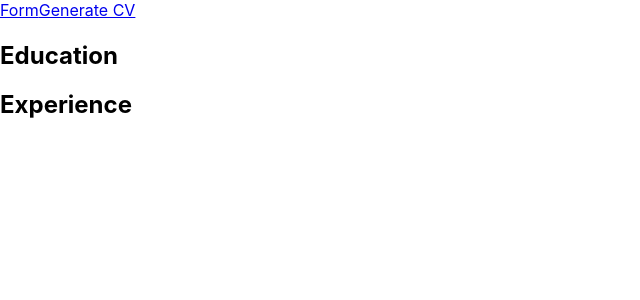
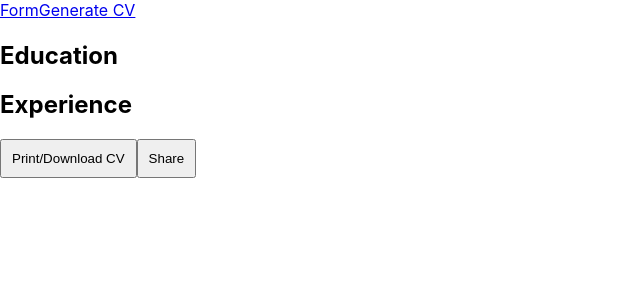
Before and after one commit to eashong2021/CVBuilder, a React (Create React App) app: page /cv in a window 1280 px wide. Shown: the top 300 px of the page, without its empty margins (0-640 px from the left). Built offline with nearby package versions, Linux system fonts and the light colour scheme.

Commit message:
adding route to connect the pages

```diff
--- a/package.json
+++ b/package.json
@@ -9,6 +9,7 @@
     "@testing-library/jest-dom": "^5.16.1",
     "@testing-library/react": "^12.1.2",
     "@testing-library/user-event": "^13.5.0",
+    "history": "^5.2.0",
     "html2canvas": "^1.4.0",
     "jspdf": "^2.5.0",
     "react": "^17.0.2",
--- a/src/App.js
+++ b/src/App.js
@@ -19,8 +19,8 @@ function App() {
   return (
     <>
     <nav>
-      <Link to='/'>Form</Link>
-      <Link to='/cv'>Generate CV</Link>
+      <Link to="/">Form</Link>
+      <Link to="/cv">Generate CV</Link>
     </nav>
 
 
--- a/src/components/Cv/Cv.js
+++ b/src/components/Cv/Cv.js
@@ -1,6 +1,7 @@
 
 
 const Cv = ({personDetails}) =>{
+
     let selector = 0;
     if(personDetails.length > 1){
         selector = personDetails.length - 1;
@@ -25,6 +26,9 @@ const Cv = ({personDetails}) =>{
             <p>{personDetails[selector].experience}</p>
             <p>{personDetails[selector].experience1}</p>
         </section>
+        <button onClick={()=> window.print()}> Print/Download CV</button>
+        <button> Share </button>
+
         </>
     )
 }
--- a/src/containers/FormPage.js
+++ b/src/containers/FormPage.js
@@ -1,7 +1,7 @@
 import React from "react";
 import { useState } from "react";
 import Form from "../components/Form/Form";
-import Cv from '../components/Cv/Cv'
+import { useNavigate } from "react-router-dom";
 
 export const FormPage = ({addPersonDetails}) =>{
 
@@ -27,6 +27,8 @@ export const FormPage = ({addPersonDetails}) =>{
         education1
     }
 
+    let navigate = useNavigate();
+
     const handleSubmit = (e) => {
         e.preventDefault();
 
@@ -42,6 +44,8 @@ export const FormPage = ({addPersonDetails}) =>{
         setAddress('')
         setEducation('')
         setEducation1('')
+
+        navigate('/cv')
 
     }
 
--- a/src/index.js
+++ b/src/index.js
@@ -1,9 +1,10 @@
 import React from 'react';
 import ReactDOM from 'react-dom';
 import './index.css';
+import { BrowserRouter } from 'react-router-dom';
 import App from './App';
 import reportWebVitals from './reportWebVitals';
-import { BrowserRouter } from 'react-router-dom';
+
 
 ReactDOM.render(
   <BrowserRouter>
```
Also changed, not shown: 1 other file (tests, documents, lock files or other folders).
